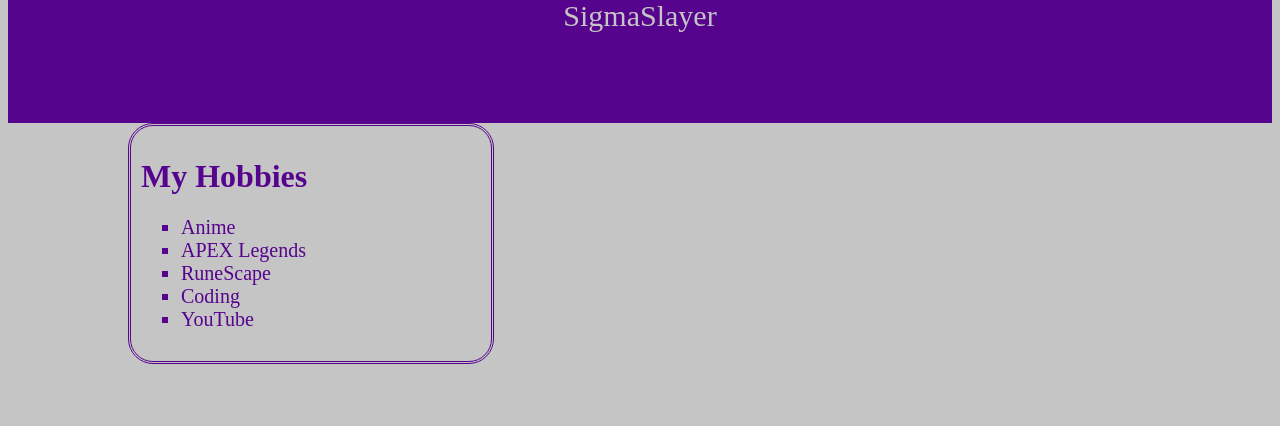
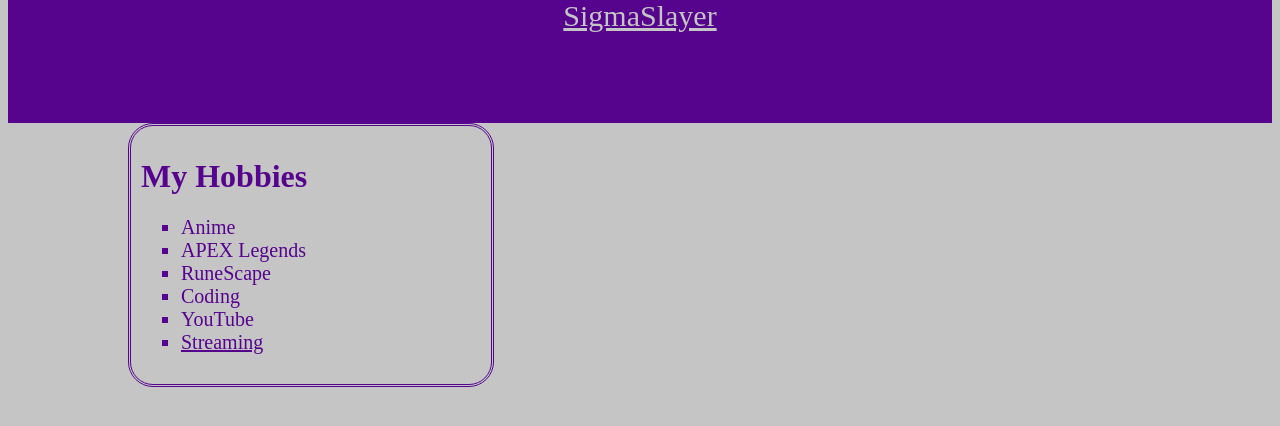
Before and after one commit to sigmaslayer/first-demo, a plain HTML site: page index.html in a window 1280 px wide. Shown: the part 346-772 px from the top of the page. Drawn offline with Linux system fonts and the light colour scheme.

Commit message:
Specify link attributes

```diff
--- a/index.html
+++ b/index.html
@@ -14,7 +14,7 @@
         <h1>Zachary Boman</h1>
         <p>This is my very first project</p>
         <p>So check out my GitHub below</p>
-        <p><a target="_blank" href="https://github.com/sigmaslayer">SigmaSlayer</a>
+        <p><a href="https://github.com/sigmaslayer" target="_blank">SigmaSlayer</a>
         </p></div>
     </div>
     <div class="hobbies">
@@ -25,6 +25,7 @@
             <li>RuneScape</li>
             <li>Coding</li>
             <li>YouTube</li>
+            <li><a href="https://www.twitch.tv/slaysigma" target="_twitch">Streaming</a></li>
         </ul>
     </div>
 
--- a/styles.css
+++ b/styles.css
@@ -6,29 +6,29 @@
     font-size: 30px;
     display: flex;
  }
-  .header-body {
-    margin-left: auto;
-    margin-right: auto;
+   a[target=_blank]:link {
+    color: rgb(197, 197, 197);
+    background-color: transparent;
+    text-decoration: underline;
   }
-  a:link {
+  a[target=_blank]:visited {
     color: rgb(197, 197, 197);
     background-color: transparent;
     text-decoration: none;
   }
-  a:visited {
-    color: rgb(197, 197, 197);
-    background-color: transparent;
-    text-decoration: none;
-  }
-  a:hover {
+  a[target=_blank]:hover {
     color: rgb(5, 5, 5);
     background-color: transparent;
     text-decoration: none;
   }
-  a:active {
+  a[target=_blank]:active {
     color: rgb(23, 236, 252);
     background-color: transparent;
     text-decoration: none;
+  }
+  .header-body {
+    margin-left: auto;
+    margin-right: auto;
   }
   body {
     background-color: rgb(197, 197, 197);
@@ -50,6 +50,18 @@
     justify-content: center;
     align-content: center;
   }
+  a[target=_twitch] {
+    color: #56038d;
+  }
+  a[target=_twitch]:hover {
+    color: rgb(5, 5, 5);
+    text-decoration: none;
+  }
+  a[target=_twitch]:active {
+    color: rgb(23, 236, 252);
+    background-color: transparent;
+    text-decoration: none;
+  }
   ul {
     list-style-type: square;
     line-height: 23px;
```
Lines whose indentation alone changed are shown as unchanged.
